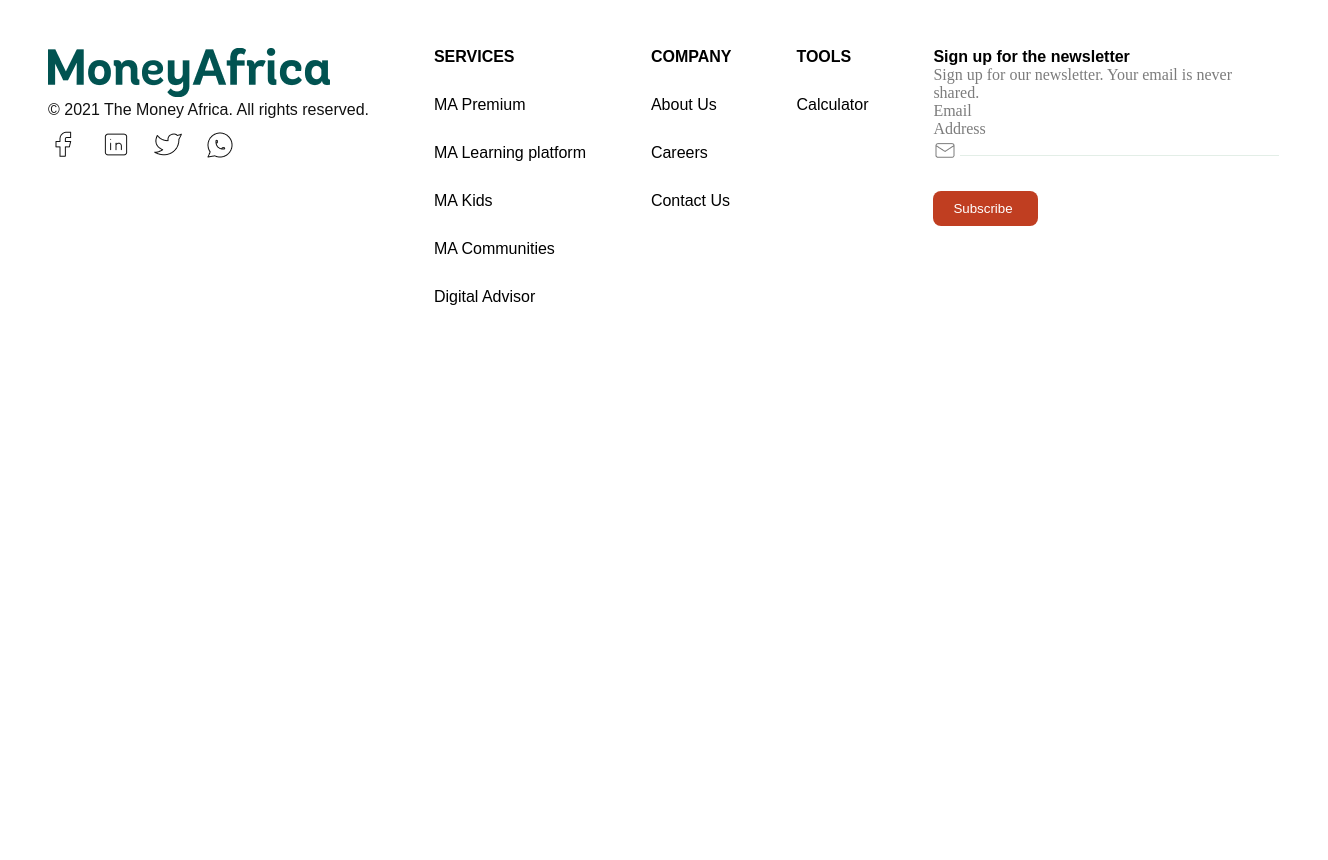
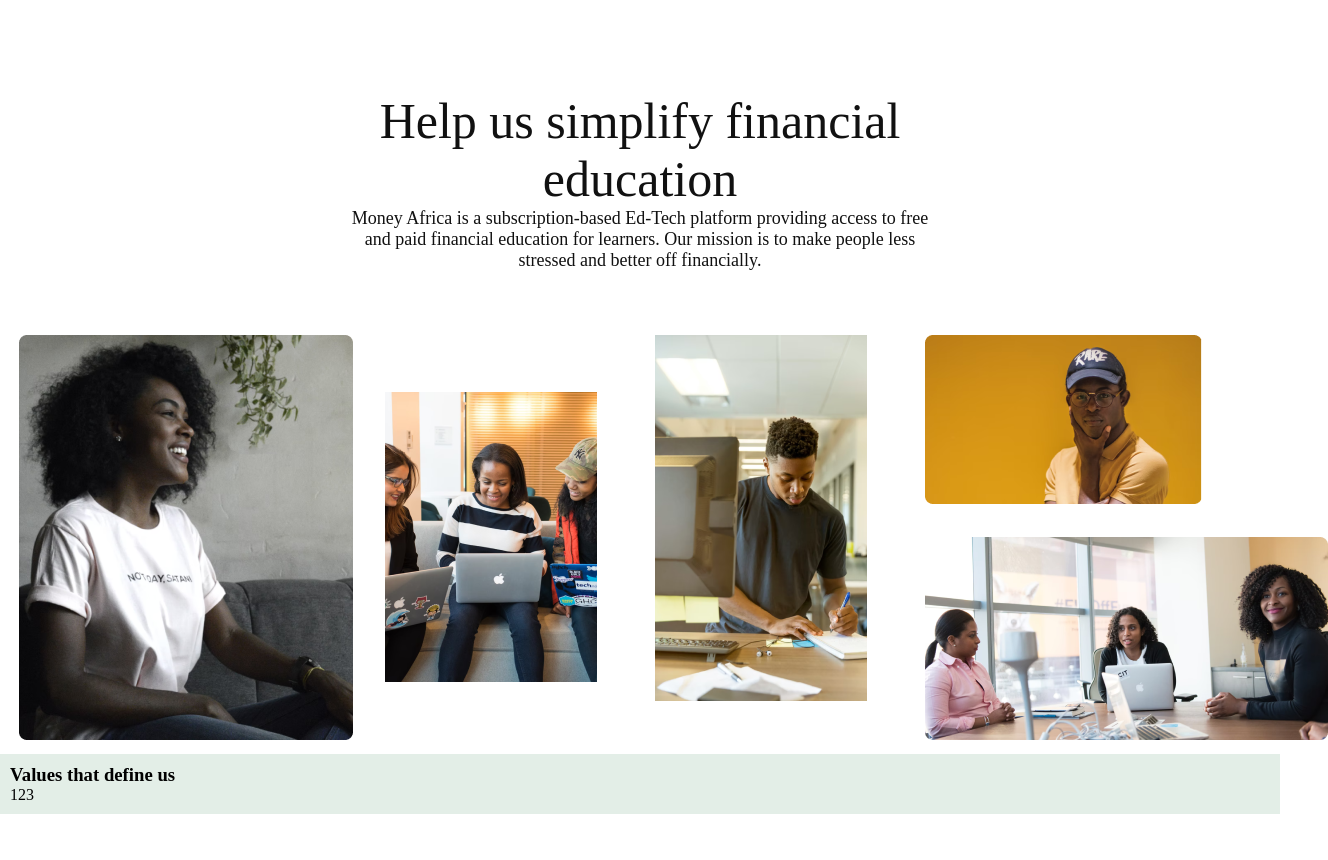
Before and after one commit to victory-nwawunze/clone-financial-website, a React (Create React App) app: page /moneyAfrica/MoneyAfricaCareerPage in a window 1280 px wide. Shown: the top 860 px of the page, 1328 px wide, since content can reach past the window. Before the commit the page ends 800 px from the top, so only its background shows below. Built offline with nearby package versions, Linux system fonts and the light colour scheme.

Commit message:
Creating MoneyAfricaCareerPage

```diff
--- a/src/App.js
+++ b/src/App.js
@@ -10,6 +10,7 @@
 import MoneyAfricaAboutUsPage from "./components/MoneyAfricaAboutUsPage/MoneyAfricaAboutUsPage";
 import MoneyAfricaSubscriptionForKids from "./components/MoneyAfricaSubscriptionForKids/MoneyAfricaSubscriptionForKids";
 import MoneyAfricaDigitalAdvisoryPage from "./components/MoneyAfricaDigitalAdvisoryPage/MoneyAfricaDigitalAdvisoryPage";
+import MoneyAfricaCareerPage from "./components/MoneyAfricaCareerPage/MoneyAfricaCareerPage";
 
 function App() {
   return (
@@ -42,6 +43,10 @@
           path={"/moneyAfrica/MoneyAfricaDigitalAdvisoryPage"}
           element={<MoneyAfricaDigitalAdvisoryPage />}
         />
+        <Route
+          path={"/moneyAfrica/MoneyAfricaCareerPage"}
+          element={<MoneyAfricaCareerPage />}
+        />
       </Routes>
 
       <FooterComponent />
--- /dev/null
+++ b/src/components/MoneyAfricaCareerPage/MoneyAfricaCareerPage.js
@@ -0,0 +1,38 @@
+/** @format */
+
+import React from "react";
+import CareerPageBannerImage from "../../images/CareerPageBannerImage.png";
+const MoneyAfricaCareerPage = () => {
+  return (
+    <React.Fragment>
+      <div className="CareerPageTopBannerText">
+        <h3 className="CareerPageBannerHeader">
+          Help us simplify financial
+          <br /> education
+        </h3>
+        <p className="CareerPageBannerDescription">
+          Money Africa is a subscription-based Ed-Tech platform providing access
+          to free
+          <br /> and paid financial education for learners. Our mission is to
+          make people less <br />
+          stressed and better off financially.
+        </p>
+      </div>
+      <div className="CareerPageBannerImage">
+        <img src={CareerPageBannerImage} />
+      </div>
+      <div className="ValueThatDefinesUsTextStyles">
+        <h3>Values that define us</h3>
+        <div className="FlexAllValueTextStyles">
+          <div className="df">
+            <div>1</div>
+            <div>2</div>
+            <div>3</div>
+          </div>
+        </div>
+      </div>
+    </React.Fragment>
+  );
+};
+
+export default MoneyAfricaCareerPage;
--- a/src/index.css
+++ b/src/index.css
@@ -1245,6 +1245,7 @@
 .MoneyAfricaDigitalAdvisoryCardBorder {
   border: 1px solid #E3EEE7;
 }
+
 /* .MoneyAfricaDigitalAdvisoryCardBorderTwo{
   border: 1px solid #E3EEE7;
 } */
@@ -1300,7 +1301,8 @@
   font-size: 16px;
   color: #111111;
 }
-.AdvisorySubscribeButton{
+
+.AdvisorySubscribeButton {
   margin-right: 10px;
   margin-left: 32px;
   padding-left: 108px;
@@ -1316,19 +1318,22 @@
   font-weight: 700;
   cursor: pointer;
 }
-.SpacedMarkedIcon{
+
+.SpacedMarkedIcon {
   margin-top: 10px;
   margin-bottom: 10px;
   margin-left: 10px;
   margin-right: 10px;
 }
-.CYFTextStyles{
+
+.CYFTextStyles {
   padding-top: 10px;
   padding-right: 10px;
   padding-left: 10px;
   padding-bottom: 10px;
 }
-.AdvisorySubscribeButtonTwo{
+
+.AdvisorySubscribeButtonTwo {
   margin-right: 10px;
   margin-left: 32px;
   padding-left: 108px;
@@ -1344,23 +1349,60 @@
   font-weight: 700;
   cursor: pointer;
 }
-.MoneyAfricaImageWithWalletImageAndText{
+
+.MoneyAfricaImageWithWalletImageAndText {
   margin-top: 5px;
   margin-left: 10px;
   margin-right: 190px;
   margin-bottom: 61px;
 }
-.BOSTextStyles{
+
+.BOSTextStyles {
   font-style: none;
   font-weight: 500;
   font-size: 36px;
   color: #111111;
   margin-top: 132px;
 }
-.BOSWithText{
+
+.BOSWithText {
   margin-top: 28px;
 }
-.AlignAllWalletImageText{
+
+.AlignAllWalletImageText {
   padding-left: 17px;
   padding-bottom: 64px;
 }
+
+.CareerPageTopBannerText {
+  margin-top: 92px;
+  text-align: center;
+}
+
+.CareerPageBannerHeader {
+  font-weight: 500;
+  font-size: 50px;
+  color: #111111;
+  font-style: none;
+}
+
+.CareerPageBannerDescription {
+  font-style: normal;
+  font-weight: 400;
+  font-size: 18px;
+  color: #111111;
+}
+
+.CareerPageBannerImage {
+  margin-top: 64px;
+  margin-left: 19px;
+  margin-right: 10px;
+}
+.ValueThatDefinesUsTextStyles{
+  margin-top: 10px;
+  padding-top: 10px;
+  padding-bottom: 10px;
+  padding-right: 10px;
+  padding-left: 10px;
+  background-color: #E3EEE7;
+}
```
Also changed, not shown: src/images/CareerPageBannerImage.png (added). Lines whose indentation alone changed are shown as unchanged.
